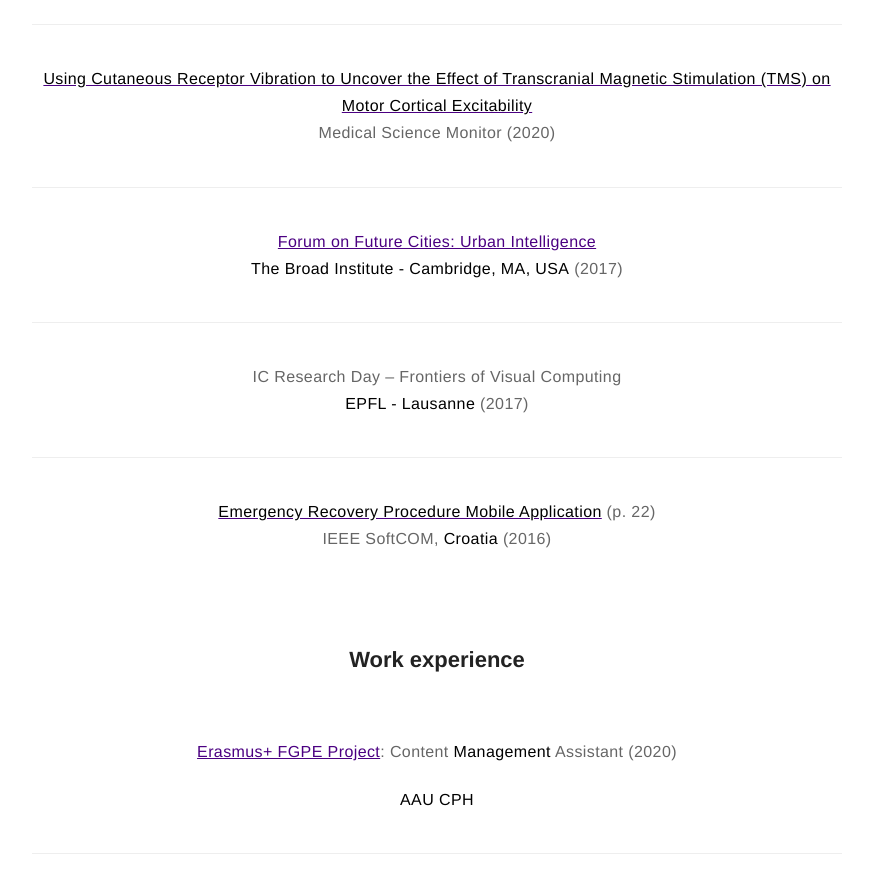
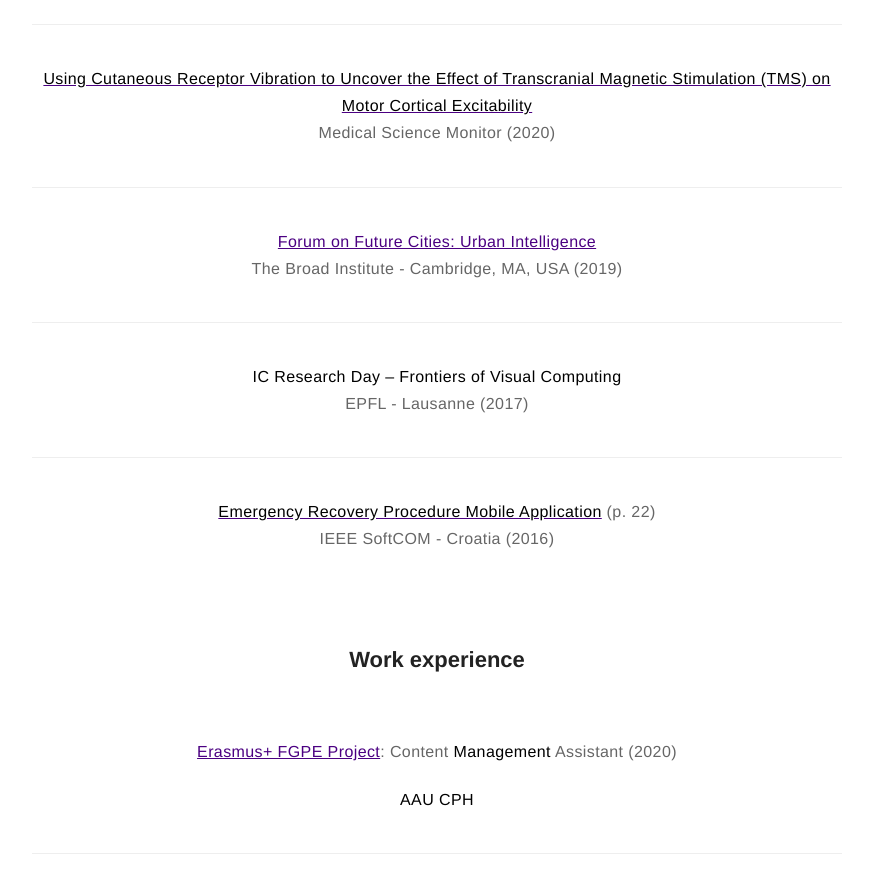
Before and after one commit to dljubenk/dljubenk.github.io, a Jekyll site: the page built from about.md, in a window 1280 px wide and 900 px high, scrolled down 1151 px. Shown: the top 893 px of the window, without its empty margins (203-1076 px from the left). Built offline with Jekyll 4.4.1, drawn with Linux system fonts in a browser that asks for light colours.

Commit message:
Update about.md

```diff
--- a/about.md
+++ b/about.md
@@ -17,11 +17,11 @@ layout: page
 ---
 <p align="center"><a href="https://www.medscimonit.com/abstract/index/idArt/923166"><strong>Using Cutaneous Receptor Vibration to Uncover the Effect of Transcranial Magnetic Stimulation (TMS) on Motor Cortical Excitability</strong></a><br />Medical Science Monitor (2020)</p>
 ---
-<p align="center"><a href="http://senseable.mit.edu/urbanintelligence/">Forum on Future Cities: Urban Intelligence</a><br /><strong>The Broad Institute - Cambridge, MA, USA</strong> (2017)</p>
+<p align="center"><strong><a href="http://senseable.mit.edu/urbanintelligence/">Forum on Future Cities: Urban Intelligence</a></strong><br />The Broad Institute - Cambridge, MA, USA (2019)</p>
 ---
-<p align="center">IC Research Day – Frontiers of Visual Computing<br /><strong>EPFL - Lausanne</strong> (2017)</p>
+<p align="center"><strong>IC Research Day – Frontiers of Visual Computing</strong><br />EPFL - Lausanne (2017)</p>
 ---
-<p align="center"><a href="http://marjan.fesb.hr/SoftCOM/2016/files/apk/final_program_2016.pdf"><strong>Emergency Recovery Procedure Mobile Application</strong></a> (p. 22)<br /> IEEE SoftCOM, <strong>Croatia</strong> (2016)</p>
+<p align="center"><a href="http://marjan.fesb.hr/SoftCOM/2016/files/apk/final_program_2016.pdf"><strong>Emergency Recovery Procedure Mobile Application</strong></a> (p. 22)<br /> IEEE SoftCOM - Croatia (2016)</p>
 
 <br>
 <br>
```
